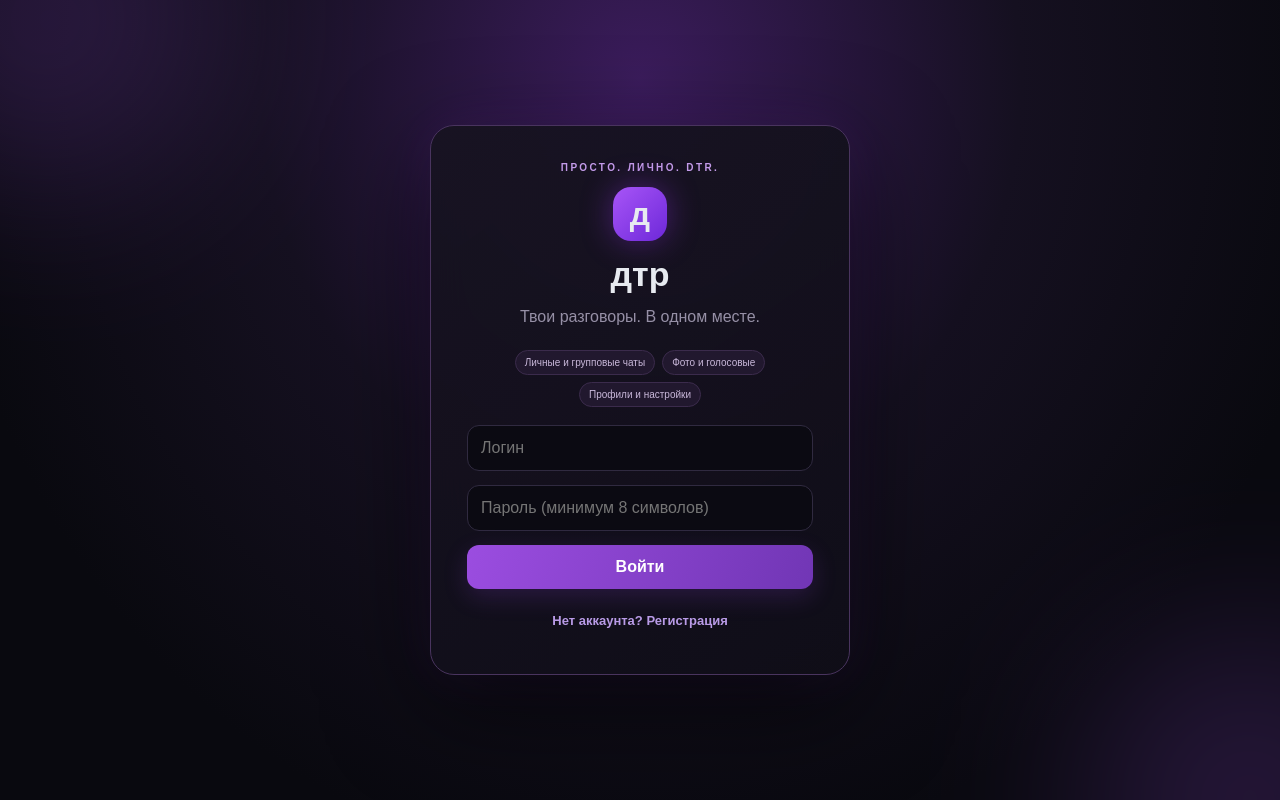
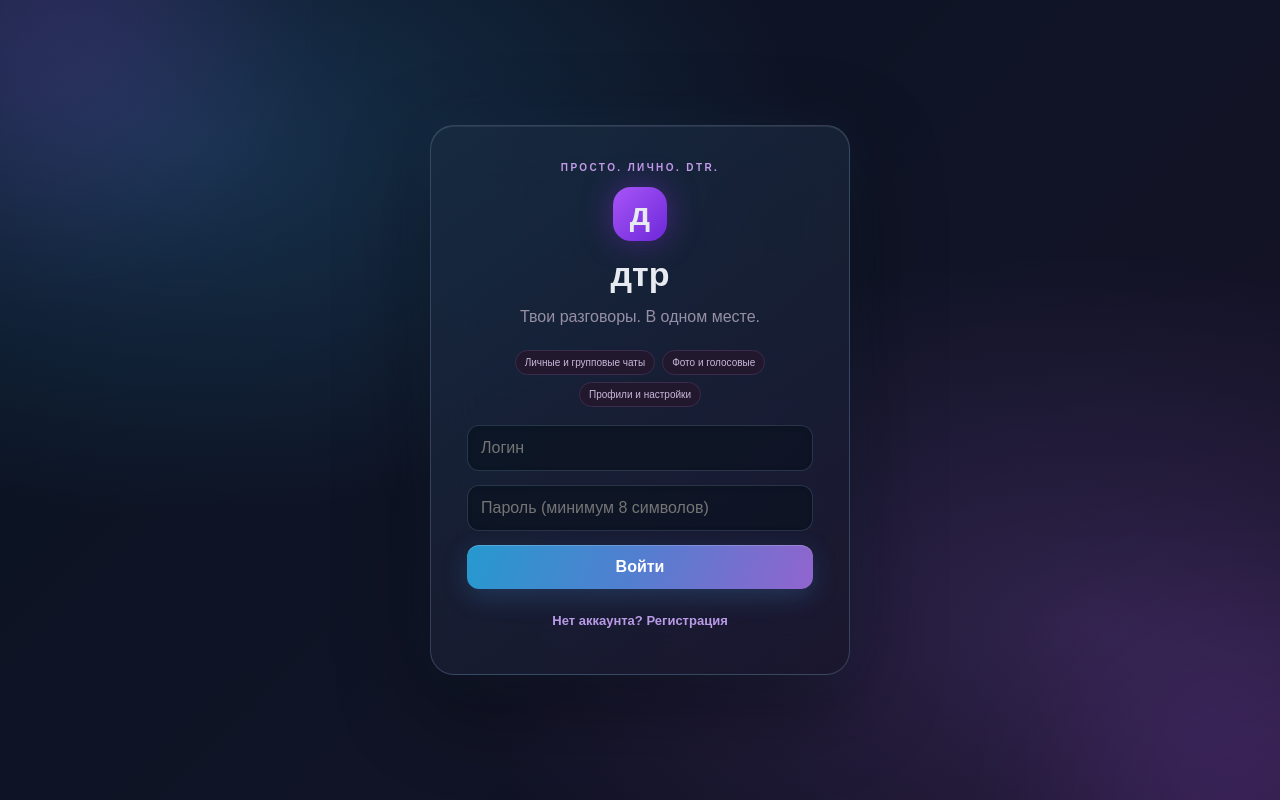
Before and after one commit to Hqhsha/-dtr-messenger, a React (Vite) app: page / in a window 1280 px wide. Built offline with nearby package versions, Linux system fonts and the light colour scheme.

Commit message:
Add glass surfaces and blue violet gradient theme

```diff
--- a/src/style.css
+++ b/src/style.css
@@ -347,3 +347,116 @@ button{transition:background-color .12s ease,color .12s ease}
 .message-action-items{max-height:min(340px,calc(100dvh - 96px));overflow-y:auto;overscroll-behavior:contain;scrollbar-width:thin}
 .message-actions.open.upward .message-action-items{top:auto;bottom:calc(100% + 5px)}
 @media(max-width:700px){.message-action-items{max-height:calc(100dvh - 88px);min-width:min(190px,calc(100vw - 28px));}}
+
+
+/* DTR glass theme — translucent Telegram-inspired surfaces with a cool gradient */
+:root{
+  --glass-line:rgba(160,196,232,.17);
+  --glass-surface:rgba(18,31,48,.66);
+  --glass-surface-strong:rgba(25,43,64,.82);
+  --glass-blue:#67b8ed;
+  --glass-violet:#a78bfa;
+}
+body{
+  background:
+    radial-gradient(ellipse at 12% 0%,rgba(45,116,180,.24),transparent 42%),
+    radial-gradient(ellipse at 88% 8%,rgba(125,78,190,.22),transparent 38%),
+    radial-gradient(ellipse at 55% 100%,rgba(31,101,135,.16),transparent 45%),
+    linear-gradient(135deg,#080f19 0%,#0c1421 48%,#100e1d 100%);
+  background-attachment:fixed;
+}
+.shell{
+  background:linear-gradient(145deg,rgba(13,25,39,.82),rgba(12,16,29,.88));
+  border-color:var(--glass-line);
+  box-shadow:0 24px 90px rgba(0,0,0,.38),inset 0 1px rgba(255,255,255,.035);
+  backdrop-filter:blur(24px) saturate(145%);
+  -webkit-backdrop-filter:blur(24px) saturate(145%);
+}
+.sidebar,.conversation{background:rgba(10,20,32,.35)}
+.sidebar{border-right-color:var(--glass-line)}
+.side-head,.conversation-head{
+  background:linear-gradient(110deg,rgba(22,43,63,.78),rgba(30,27,53,.7));
+  border-color:var(--glass-line);
+  backdrop-filter:blur(22px) saturate(155%);
+  -webkit-backdrop-filter:blur(22px) saturate(155%);
+}
+.conversation-head{box-shadow:0 8px 24px rgba(0,0,0,.12)}
+.my-profile,.profile-panel,.updates-link,.release-card,.tool-btn,.chat-filter-row .chat-filter{
+  background:linear-gradient(135deg,rgba(38,65,91,.48),rgba(40,32,66,.42));
+  border:1px solid var(--glass-line);
+  box-shadow:inset 0 1px rgba(255,255,255,.055);
+  backdrop-filter:blur(16px) saturate(140%);
+  -webkit-backdrop-filter:blur(16px) saturate(140%);
+}
+.chat-list .chat:hover,.person:hover{background:rgba(78,133,176,.16)}
+.chat-list .chat.active{
+  background:linear-gradient(105deg,rgba(40,119,174,.55),rgba(108,75,166,.48));
+  border:1px solid rgba(132,190,233,.28);
+  box-shadow:inset 0 1px rgba(255,255,255,.09),0 5px 18px rgba(24,91,145,.12);
+}
+.chat-list .chat.pinned:not(.active){background:rgba(42,73,99,.24)}
+.chat-filter-row .chat-filter.active{
+  background:linear-gradient(105deg,rgba(44,139,194,.78),rgba(117,86,190,.72));
+  border-color:rgba(151,205,240,.38);
+  box-shadow:0 5px 18px rgba(56,124,181,.2);
+}
+.bubble{
+  background:linear-gradient(145deg,rgba(34,55,76,.88),rgba(28,39,60,.82));
+  border:1px solid rgba(150,190,222,.17);
+  box-shadow:0 5px 18px rgba(0,0,0,.12),inset 0 1px rgba(255,255,255,.045);
+  backdrop-filter:blur(12px);
+  -webkit-backdrop-filter:blur(12px);
+}
+.bubble.mine{
+  background:linear-gradient(130deg,rgba(44,128,181,.94),rgba(105,73,166,.92));
+  border-color:rgba(173,202,246,.24);
+  box-shadow:0 7px 22px rgba(53,103,166,.2),inset 0 1px rgba(255,255,255,.11);
+}
+.composer{
+  background:linear-gradient(105deg,rgba(17,34,51,.88),rgba(26,25,47,.88));
+  border-top:1px solid var(--glass-line);
+  backdrop-filter:blur(24px) saturate(150%);
+  -webkit-backdrop-filter:blur(24px) saturate(150%);
+}
+.composer input,.auth-card input,.profile-panel input,.profile-panel textarea,.search{
+  background:rgba(8,17,28,.56);
+  border-color:rgba(147,185,219,.2);
+  box-shadow:inset 0 1px 5px rgba(0,0,0,.14);
+}
+.composer input:focus,.auth-card input:focus,.profile-panel input:focus,.profile-panel textarea:focus,.search:focus{
+  border-color:rgba(103,184,237,.72);
+  box-shadow:0 0 0 3px rgba(72,151,207,.13);
+}
+.tool-btn:hover,.updates-link:hover{background:linear-gradient(120deg,rgba(54,119,164,.45),rgba(104,77,160,.4))}
+.auth-card,.welcome-card{
+  background:linear-gradient(145deg,rgba(24,43,63,.83),rgba(25,22,43,.86));
+  border-color:rgba(151,190,228,.24);
+  box-shadow:0 28px 90px rgba(0,0,0,.42),0 0 55px rgba(78,139,197,.1),inset 0 1px rgba(255,255,255,.08);
+  backdrop-filter:blur(26px) saturate(150%);
+  -webkit-backdrop-filter:blur(26px) saturate(150%);
+}
+.auth,.welcome-screen{
+  background:
+    radial-gradient(ellipse at 15% 18%,rgba(50,135,191,.27),transparent 40%),
+    radial-gradient(ellipse at 85% 78%,rgba(139,88,196,.24),transparent 42%),
+    linear-gradient(135deg,#091321,#101426 55%,#151023);
+}
+.auth-card button:not(.link),.profile-panel>button:not(.link),.welcome-enter,.composer .send-btn{
+  background:linear-gradient(110deg,#2699cf 0%,#527fd0 48%,#9164ce 100%);
+  box-shadow:0 8px 24px rgba(66,130,196,.26),inset 0 1px rgba(255,255,255,.18);
+}
+.avatar{background:linear-gradient(135deg,#2999c9,#6554b6)}
+.reply-preview{background:linear-gradient(100deg,rgba(25,61,83,.9),rgba(43,35,70,.9));border-color:var(--glass-line)}
+.reply-preview-bar{background:linear-gradient(180deg,#59c3e8,#a78bfa)}
+.message-action-items,.reaction-popover,.message-menu,.popover,.modal,.profile-modal{
+  backdrop-filter:blur(22px) saturate(155%);
+  -webkit-backdrop-filter:blur(22px) saturate(155%);
+}
+@media(max-width:700px){
+  .shell{background:rgba(10,18,30,.88)}
+  .sidebar{background:rgba(10,20,32,.62)}
+  .conversation-head,.composer{background:rgba(17,31,47,.9)}
+}
+@media(prefers-reduced-transparency:reduce){
+  .shell,.side-head,.conversation-head,.composer,.bubble,.auth-card,.welcome-card{backdrop-filter:none;-webkit-backdrop-filter:none}
+}
```
